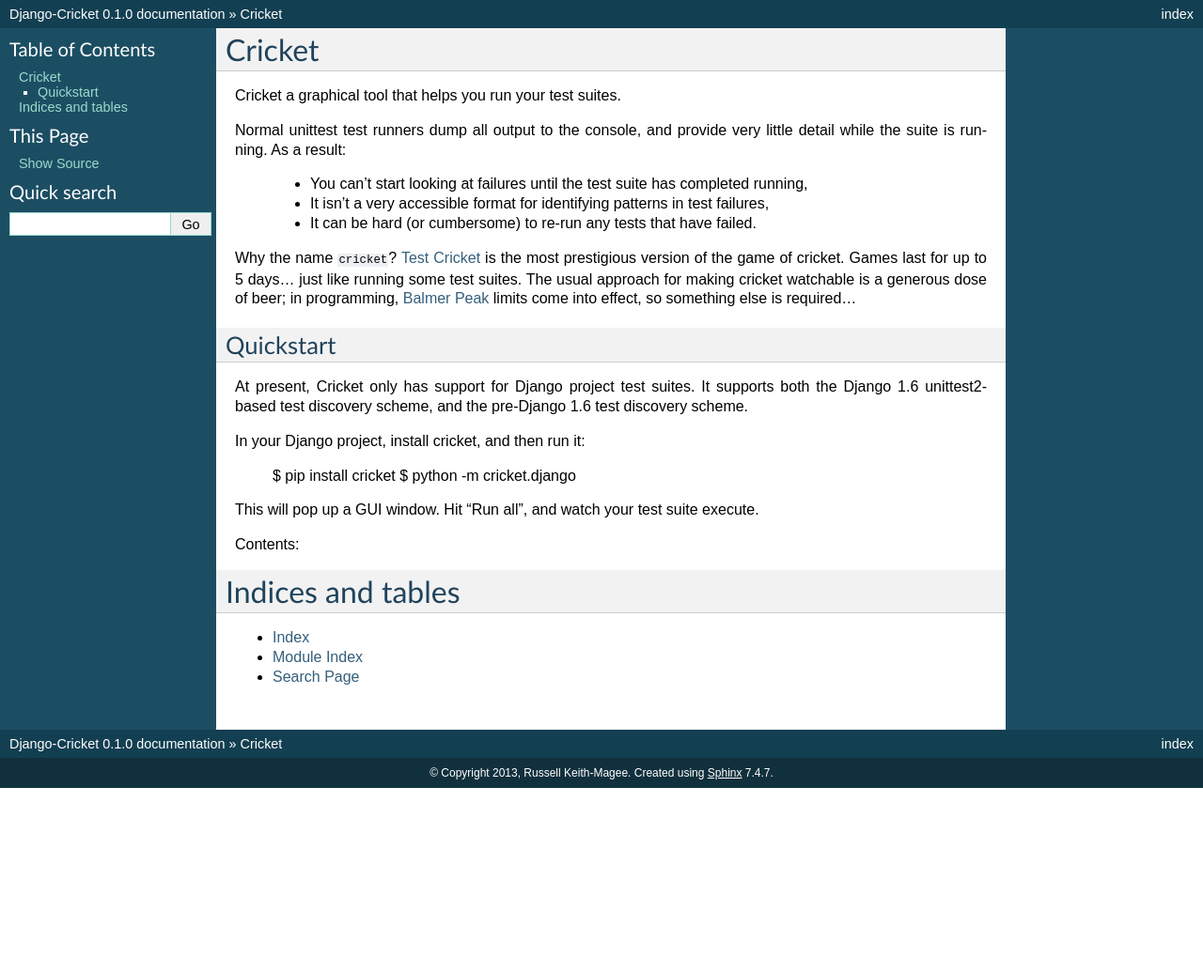
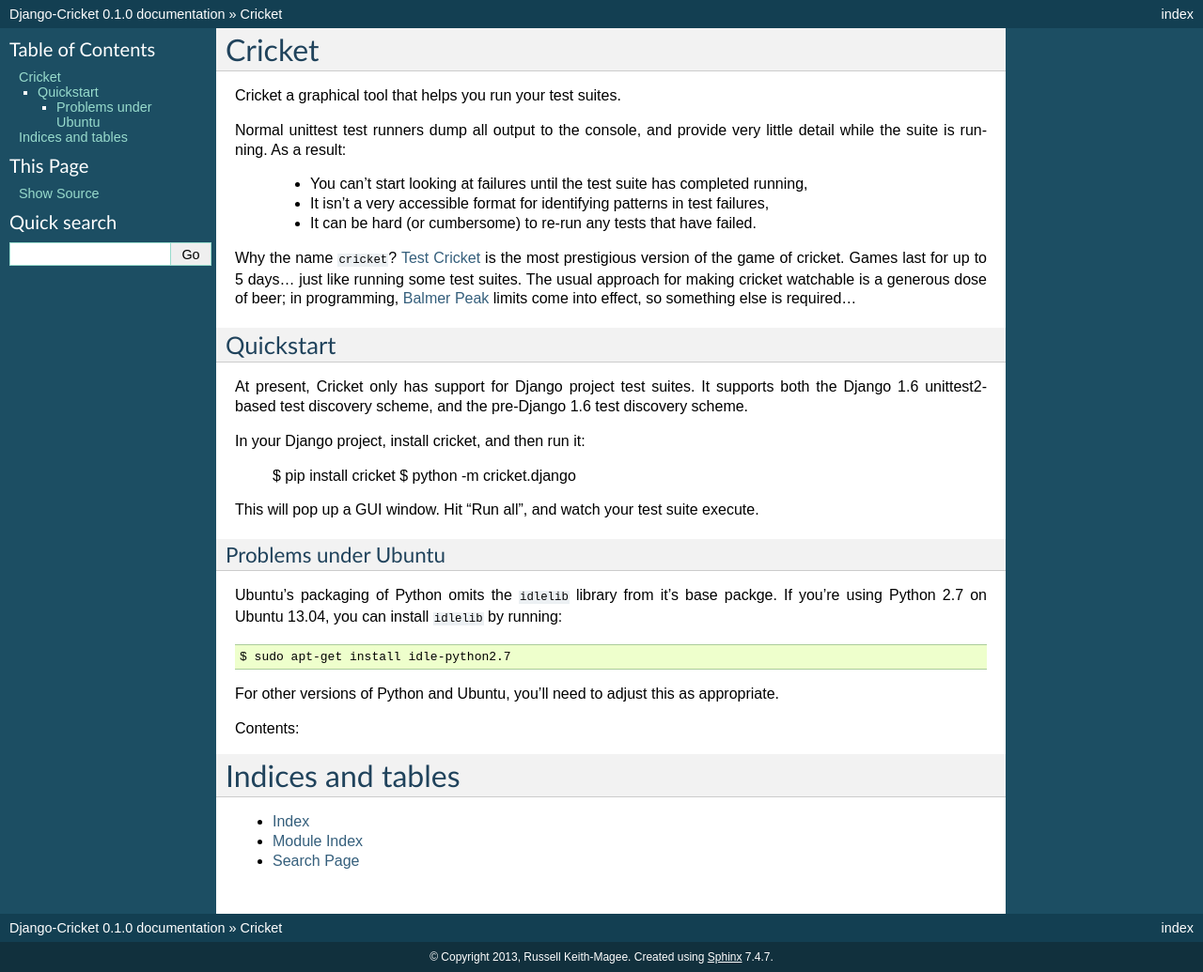
Before and after one commit to beeware/cricket, a Sphinx documentation site: the page built from docs/index.rst, in a window 1280 px wide. Shown: the whole page at 94% size. Built offline with Sphinx 7.4.7, drawn with Linux system fonts in a browser that asks for light colours; before the commit the page ends 900 px from its top, so only the background shows below that.

```diff
--- a/docs/index.rst
+++ b/docs/index.rst
@@ -36,6 +36,18 @@
 This will pop up a GUI window. Hit "Run all", and watch your test suite
 execute.
 
+Problems under Ubuntu
+~~~~~~~~~~~~~~~~~~~~~
+
+Ubuntu's packaging of Python omits the ``idlelib`` library from it's base
+packge. If you're using Python 2.7 on Ubuntu 13.04, you can install
+``idlelib`` by running::
+
+    $ sudo apt-get install idle-python2.7
+
+For other versions of Python and Ubuntu, you'll need to adjust this as
+appropriate.
+
 
 Contents:
 
```
Also changed, not shown: README.rst (+12 -0 lines), 1 other file.
